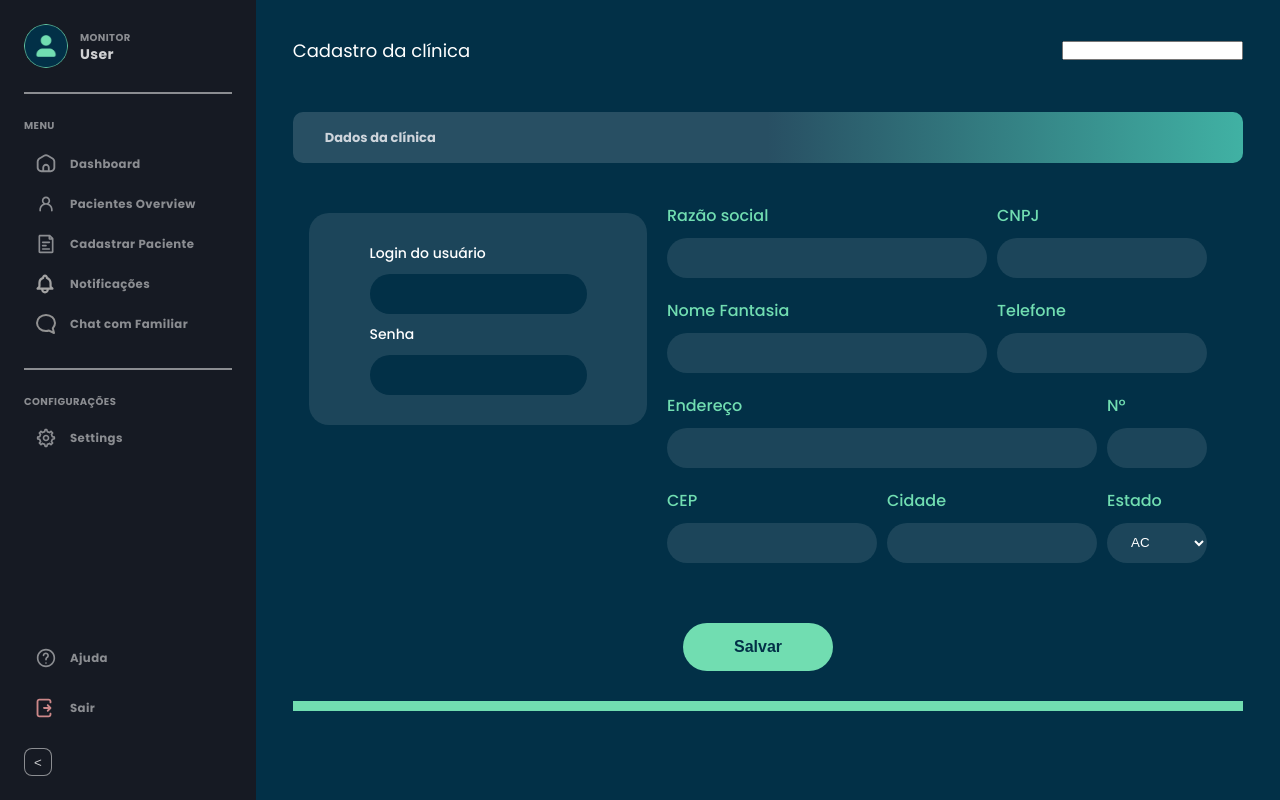
After one commit to aasjunior/tera_dashboard, a Flask app: page /cadastro-clinica in a window 1280 px wide. The commit adds this page. Run offline with Flask 3, Linux system fonts and the light colour scheme; some libraries are stand-ins or nearby versions.

Commit message:
updating

```diff
--- a/controllers/routes.py
+++ b/controllers/routes.py
@@ -57,3 +57,25 @@ def init_app(app):
             'progress_bar' : render_progress_bar,
         }
         return render_template("paciente-familiar.html", **components)
+
+    @app.route("/cadastro-monitor")
+    def cadastro_monitor():
+        components = {
+            'sidebar': render_sidebar,
+            'welcome_card': render_welcome_card,
+            'upload_image': render_upload_image,
+            'header_title' : render_header_title,
+            'progress_bar' : render_progress_bar,
+        }
+        return render_template("cadastro-monitor.html", **components)
+
+    @app.route("/cadastro-clinica")
+    def cadastro_clinica():
+        components = {
+            'sidebar': render_sidebar,
+            'welcome_card': render_welcome_card,
+            'upload_image': render_upload_image,
+            'header_title' : render_header_title,
+            'progress_bar' : render_progress_bar,
+        }
+        return render_template("cadastro-clinica.html", **components)
--- /dev/null
+++ b/views/cadastro-clinica.html
@@ -0,0 +1,102 @@
+{% include 'blades/header.html' %}
+<div class="wrapper row">
+    {{ sidebar('User', 'user.png') | safe }}
+    <main class="container w-auto">
+        {{ header_title('Cadastro da clínica') | safe }}
+        {{ welcome_card('User', False, 'Dados da clínica') | safe }} <!--Aqui é o titulo da etapa-->
+        <section>
+            <section class="d-flex horizontal-center mt-20">
+                <aside class="aside-profile"> <!--Aqui será o profile-->
+                    <form class="form-upload-picture" action="/cadastrar" method="POST" enctype="multipart/form-data">
+                        <div class="">
+                            <div id="" class="col">
+                                <label class="lbl-white fs-14" for=""> Login do usuário</label>
+                                <input id="" class="input_dark_blue" name="sangue">
+                            </div>
+                            <div id="" class="col">
+                                <label class="lbl-white fs-14 mt-10" for=""> Senha </label>
+                                <input class="input_dark_blue" type="text">
+                            </div>
+                        </div>
+                    </form>
+                </aside>
+
+                <section class="section-form"> <!--Aqui o forms-->
+                    <form action="" class="clinica-grid">
+                        <input type="hidden" id="id-paciente"> <!--INPUT HIDDEN CODIGO PACIENTE-->
+                        <div id="nome-grid" class="col">
+                            <label class="lbl-green" for=""> Razão social </label>
+                            <input class="input_blue" type="text" name="nome-paciente">
+                        </div>
+                        <div id="data-grid" class="col">
+                            <label class="lbl-green" for=""> CNPJ </label>
+                            <input class="input_blue" type="text" name="data-nasc-paciente">
+                        </div>
+                        <div id="cpf-grid" class="col">
+                            <label class="lbl-green" for=""> Nome Fantasia </label>
+                            <input class="input_blue" type="text" name="cpf-paciente">
+                        </div>
+                        <div id="rg-grid" class="col">
+                            <label class="lbl-green" for=""> Telefone </label>
+                            <input class="input_blue" type="tel" name="rg-paciente">
+                        </div>
+                        <div id="endereco-grid" class="col">
+                            <label class="lbl-green" for=""> Endereço </label>
+                            <input class="input_blue" type="text" name="endereco-paciente">
+                        </div>
+                        <div id="numero-grid" class="col">
+                            <label class="lbl-green" for=""> Nº </label>
+                            <input class="input_blue" type="text" name="numero-endereco-paciente">
+                        </div>
+                        <div id="cep-grid" class="col">
+                            <label class="lbl-green" for=""> CEP </label>
+                            <input class="input_blue" type="text" name="cep-paciente">
+                        </div>
+                        <div id="cidade-grid" class="col">
+                            <label class="lbl-green" for=""> Cidade </label>
+                            <input class="input_blue" type="text" name="cidade-paciente">
+                        </div>
+                        <div id="estado-grid" class="col">
+                            <label class="lbl-green" for=""> Estado </label> <!--SELECT DOS ESTADOS-->
+                            <select id="" class="input_blue" name="estado-paciente">
+                                <option class="op-color" value="AC">AC</option>
+                                <option class="op-color" value="AL">AL</option>
+                                <option class="op-color" value="AP">AP</option>
+                                <option class="op-color" value="AM">AM</option>
+                                <option class="op-color" value="BA">BA</option>
+                                <option class="op-color" value="CE">CE</option>
+                                <option class="op-color" value="DF">DF</option>
+                                <option class="op-color" value="ES">ES</option>
+                                <option class="op-color" value="GO">GO</option>
+                                <option class="op-color" value="MA">MA</option>
+                                <option class="op-color" value="MT">MT</option>
+                                <option class="op-color" value="MS">MS</option>
+                                <option class="op-color" value="MG">MG</option>
+                                <option class="op-color" value="PA">PA</option>
+                                <option class="op-color" value="PB">PB</option>
+                                <option class="op-color" value="PR">PR</option>
+                                <option class="op-color" value="PE">PE</option>
+                                <option class="op-color" value="PI">PI</option>
+                                <option class="op-color" value="RJ">RJ</option>
+                                <option class="op-color" value="RN">RN</option>
+                                <option class="op-color" value="RS">RS</option>
+                                <option class="op-color" value="RO">RO</option>
+                                <option class="op-color" value="RR">RR</option>
+                                <option class="op-color" value="SC">SC</option>
+                                <option class="op-color" value="SP">SP</option>
+                                <option class="op-color" value="SE">SE</option>
+                                <option class="op-color" value="TO">TO</option>
+                            </select>
+                        </div>
+
+                    </form>
+                </section>
+            </section>
+            <section class="d-flex horizontal-center mt-30"> <!--Aqui os botoes-->
+                <input class="btn-font-blue button btn-green mr-20" type="submit" value="Salvar" name="salvar">
+            </section>
+        </section>
+        {{ progress_bar() | safe }}
+    </main>
+</div>
+{% include 'blades/footer.html' %}
--- a/views/login.html
+++ b/views/login.html
@@ -11,14 +11,14 @@
                     <h2>Faça o login</h2>
                     <form action="" class="form-login">
                         <div class="col">
-                            <label class="lbl-green" for="">Email</label>
+                            <label class="lbl-green" for="">Login do usuário</label>
                             <br>
-                            <input class="txt-login" type="user-email">
+                            <input class="txt-login" type="text" name="user-login">
                         </div>
                         <div class="col">
                             <label class="lbl-green" for="">Senha</label>
                             <br>
-                            <input class="txt-login" type="user-password">
+                            <input class="txt-login" type="password" name="user-password">
                             <p class="p-senha">Esqueceu a senha?</p>
                         </div>
                         <button class="btn-login"><a href="\dashboard">Entrar</a></button>
--- a/views/static/css/diagnostico-paciente.css
+++ b/views/static/css/diagnostico-paciente.css
@@ -94,3 +94,16 @@
 .w-150{
     width: 150px;
 }
+
+.clinica-grid{
+    position: relative;
+    display: grid;
+    gap: 10px;
+    grid-template-columns: repeat(5, 100px);
+    grid-template-rows: repeat(4, 1fr);
+    grid-template-areas:
+    "nome-grid nome-grid nome-grid data-grid data-grid"
+    "cpf-grid cpf-grid cpf-grid rg-grid rg-grid"
+    "endereco-grid endereco-grid endereco-grid endereco-grid numero-grid"
+    "cep-grid cep-grid cidade-grid cidade-grid estado-grid";
+}
```
Also changed, not shown: views/cadastro-monitor.html (added, +113 -0 lines).
